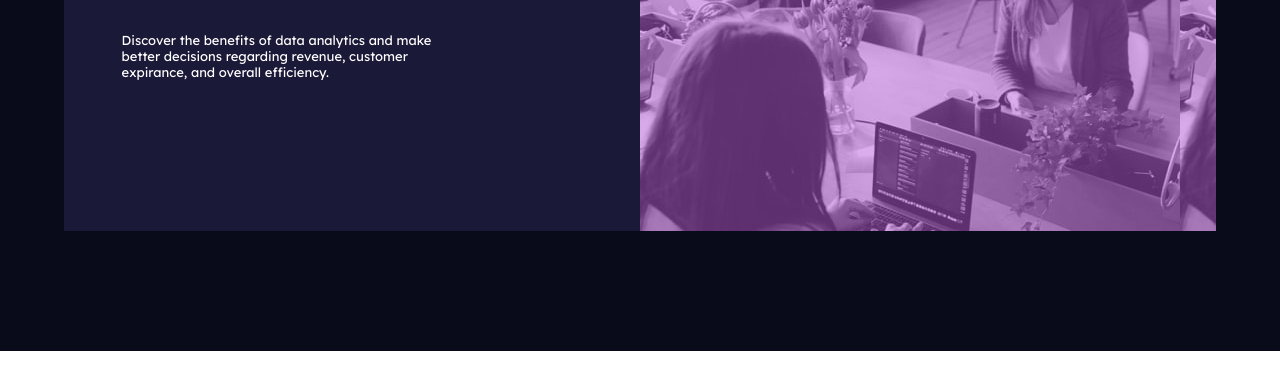
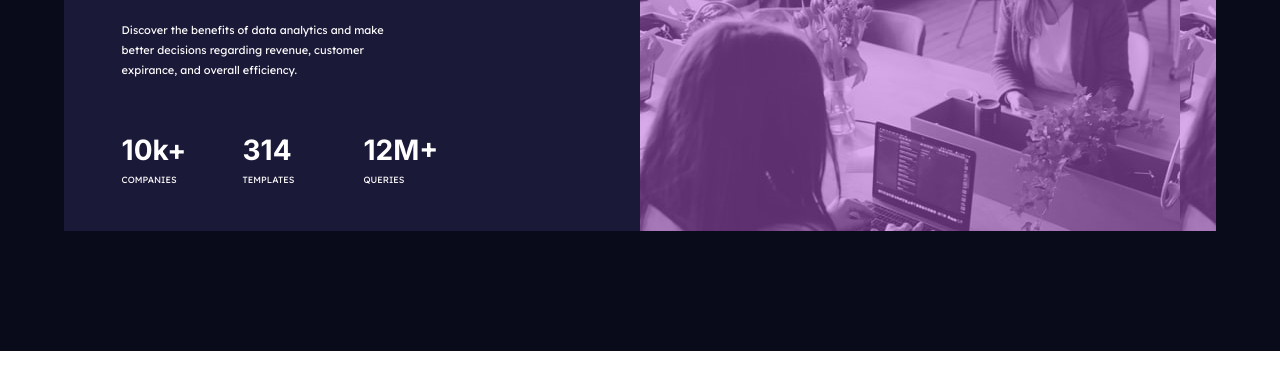
Before and after one commit to Dejton/Stats-preview-card-component, a plain HTML site: page index.html in a window 1280 px wide. Shown: the part 349-738 px from the top of the page. Drawn offline with Linux system fonts and the light colour scheme.

Commit message:
add stats

```diff
--- a/index.html
+++ b/index.html
@@ -21,6 +21,20 @@
       <h1 class="title">Get <span>insights</span> that help your buissnes grow.</h1>
       <p class="description">Discover the benefits of data analytics and make better decisions regarding revenue,
         customer expirance, and overall efficiency.</p>
+      <div class="stats">
+        <div id="stat">
+          <h1>10k+</h1>
+          <p>companies</p>
+        </div>
+        <div id="stat">
+          <h1>314</h1>
+          <p>templates</p>
+        </div>
+        <div id="stat">
+          <h1>12M+</h1>
+          <p>queries</p>
+        </div>
+      </div>
       <div class="img"></div>
       <div class="cover"></div>
     </div>
--- a/style.css
+++ b/style.css
@@ -61,9 +61,40 @@
     position: absolute;
     bottom: 42%;
     left: 5%;
-    width: 27%;
+    width: 25%;
     font-family: 'Lexend Deca', sans-serif;
-    font-size: 13px;
+    font-size: 11px;
+    line-height: 20px;
     color: hsla(0, 0%, 100%);
     font-weight: 400;
 }
+
+.stats {
+    position: absolute;
+    display: flex;
+    justify-content: space-between;
+    bottom: 10%;
+    left: 5%;
+    height: 60px;
+    width: 30%;
+}
+
+#stat {
+    width: 30%;
+    height: 100%;
+    line-height: 30px;
+}
+
+#stat h1 {
+    font-family: 'Inter', sans-serif;
+    color: white;
+    font-size: 28px;
+}
+
+#stat p {
+    font-family: 'Lexend Deca', sans-serif;
+    color: white;
+    font-size: 9px;
+    text-transform: uppercase;
+    font-weight: 400;
+}
```
